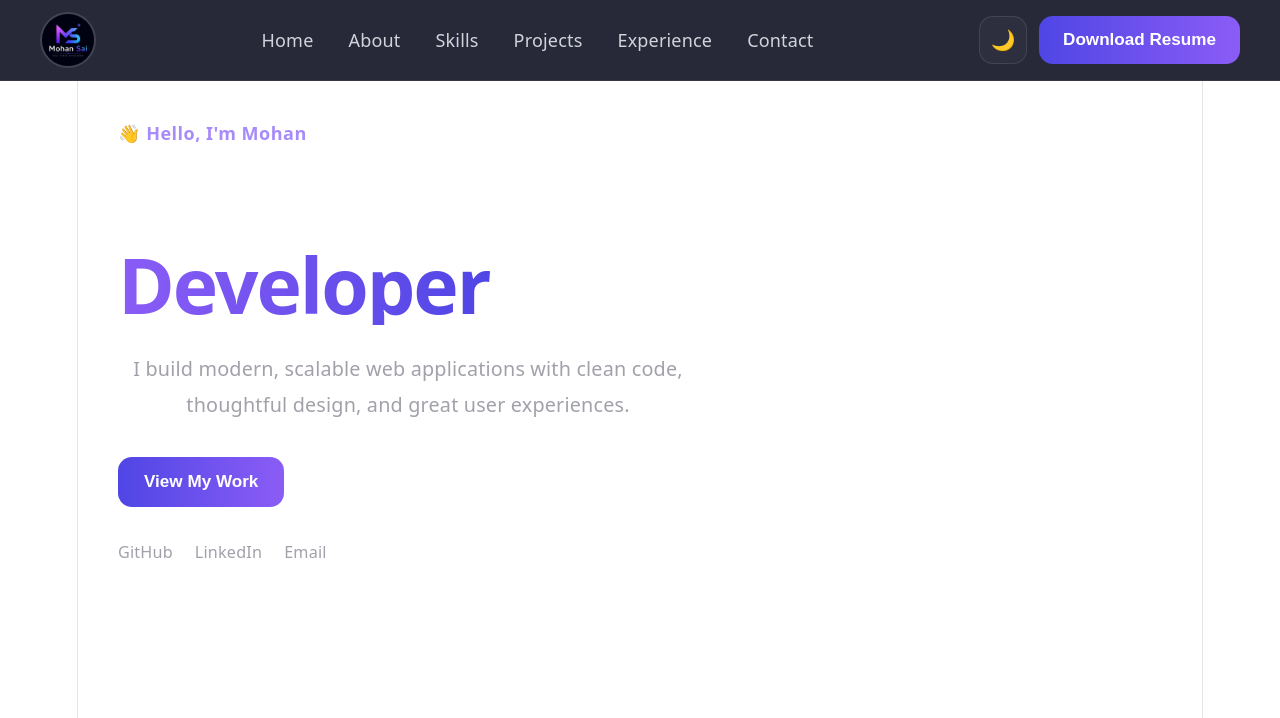
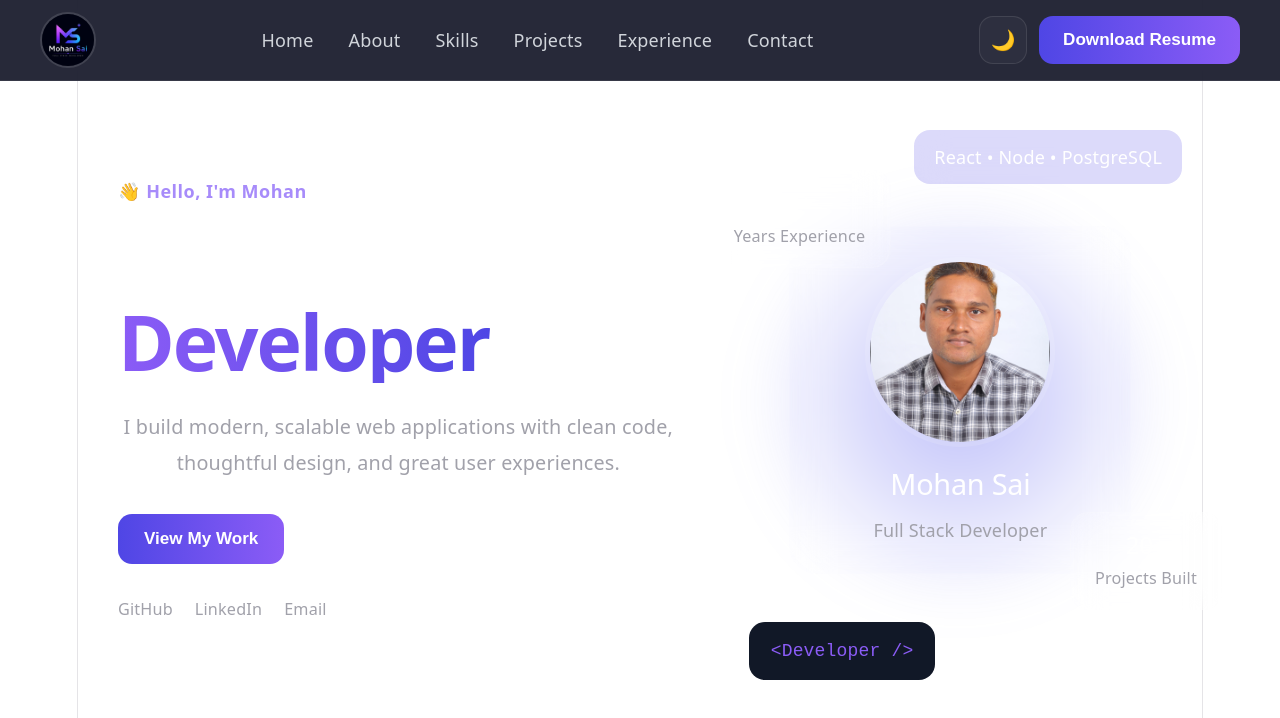
Before and after one commit to MohansaiMutyala2010/Portfolio-OS, a React (Vite) app in the folder client/: page / in a window 1280 px wide. Shown: the top 718 px of the page. Built offline with nearby package versions, Linux system fonts and the light colour scheme.

Commit message:
feat: add HeroRight section with profile

```diff
--- a/client/src/components/sections/Hero/Hero.jsx
+++ b/client/src/components/sections/Hero/Hero.jsx
@@ -1,12 +1,14 @@
 import HeroLeft from "./HeroLeft";
 import HeroRight from "./HeroRight";
 
+import { HeroSection } from "./styles";
+
 const Hero = () => {
   return (
-    <section>
+    <HeroSection>
       <HeroLeft />
       <HeroRight />
-    </section>
+    </HeroSection>
   );
 };
 
--- a/client/src/components/sections/Hero/HeroRight/index.jsx
+++ b/client/src/components/sections/Hero/HeroRight/index.jsx
@@ -11,8 +11,11 @@ import {
   CodeCard,
 } from "./styles";
 
+
+import profile from "../../../../assets/images/profile.jpg";
+
 const HeroRight = () => {
-    console.log("HeroRight Rendered");
+
   return (
     <HeroRightContainer>
 
@@ -20,7 +23,7 @@ const HeroRight = () => {
 
       <ProfileCard>
         <ProfileImage
-          src="https://placehold.co/220x220"
+          src={profile}
           alt="Profile"
         />
 
--- /dev/null
+++ b/client/src/components/sections/Hero/styles.js
@@ -0,0 +1,10 @@
+import styled from "styled-components";
+
+export const HeroSection = styled.section`
+  display: flex;
+  flex-direction: row;
+  justify-content: space-between;
+  align-items: center;
+
+  min-height: 100vh;
+`;
--- a/client/src/pages/Home/Home.jsx
+++ b/client/src/pages/Home/Home.jsx
@@ -1,5 +1,5 @@
 import Navbar from "../../components/layout/Navbar";
-import Hero from "../../components/sections/Hero/HeroLeft";
+import Hero from "../../components/sections/Hero/Hero";
 function Home() {
   return (
     <>
```
Also changed, not shown: client/src/assets/images/profile.jpg (added).
